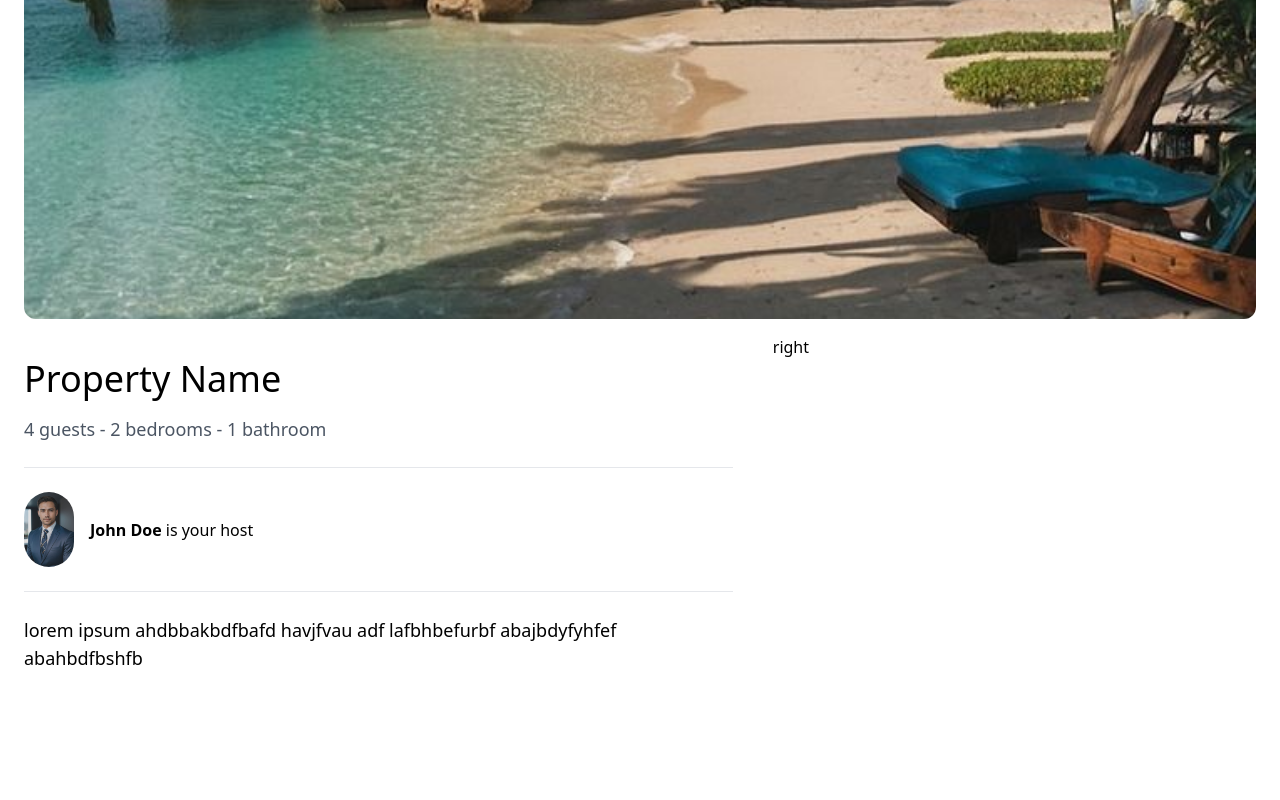
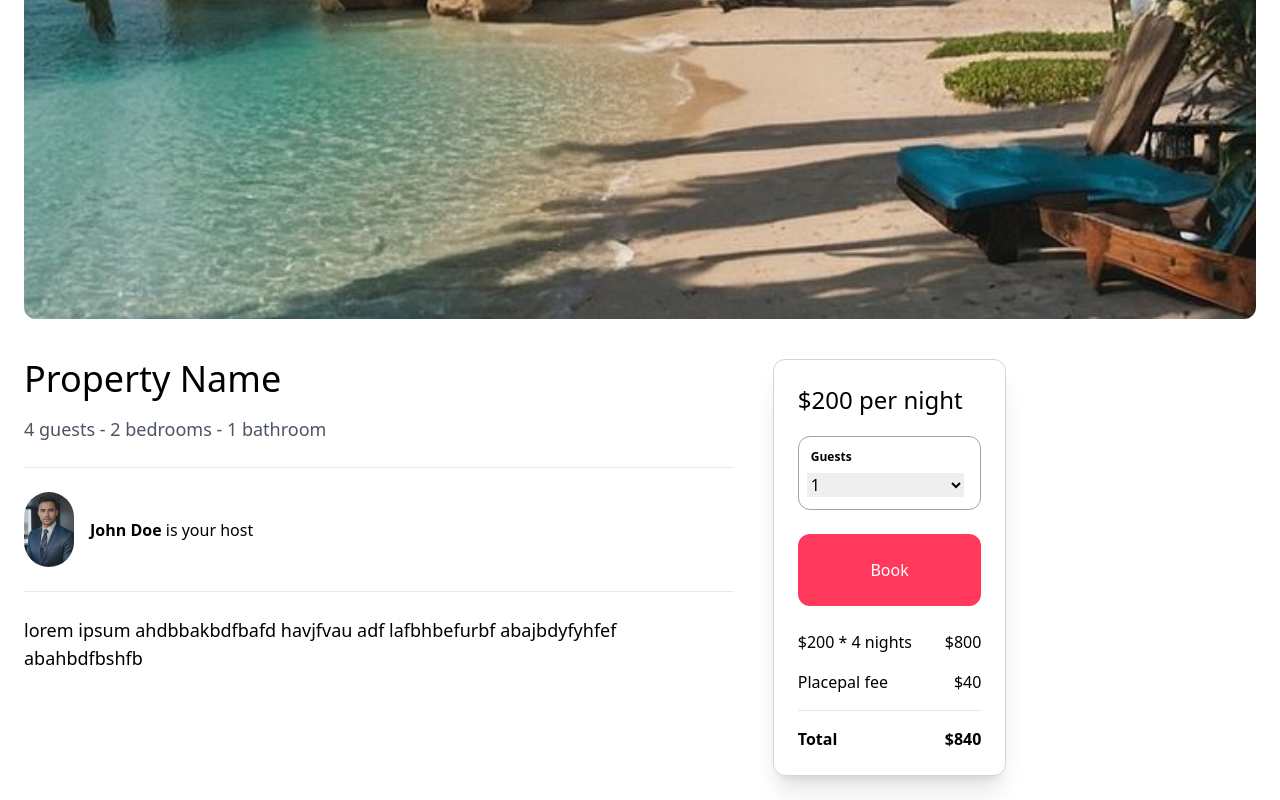
Before and after one commit to BabaMboga/PlacePal, a Next.js app in the folder placepal/: page /properties/1 in a window 1280 px wide. Shown: the part 321-1121 px from the top of the page. Before the commit the page ends 1017 px from the top, so only its background shows below. Built offline with nearby package versions, Linux system fonts and the light colour scheme.

Commit message:
Reservation Sidebar is finished

```diff
--- /dev/null
+++ b/placepal/app/components/properties/ReservationSidebar.tsx
@@ -0,0 +1,39 @@
+import React from 'react';
+
+const ReservationSidebar = () => {
+  return (
+    <aside className='mt-6 p-6 col-span-2 rounded-xl border border-gray-300 shadow-xl '>
+        <h2 className="mb-5 text-2xl">$200 per night</h2>
+        <div className="mb-6 p-3 border border-gray-400 rounded-xl">
+            <label className="mb-2 block font-bold text-xs"> Guests</label>
+            <select className="w-full -ml-1 text-xm">
+                <option>1</option>
+                <option>2</option>
+                <option>3</option>
+                <option>4</option>
+            </select>
+
+
+        </div>
+
+        <div className="w-full mb-6 py-6 text-center text-white bg-airbnb hover:bg-airbnb-dark rounded-xl">Book</div>
+        <div className="mb-4 flex justify-between align-center">
+            <p>$200 * 4 nights</p>
+            <p>$800</p>
+        </div>
+        <div className="mb-4 flex justify-between align-center">
+            <p>Placepal fee</p>
+            <p>$40</p>
+        </div>
+
+        <hr />
+        <div className="mt-4 flex justify-between align-center font-bold">
+            <p>Total</p>
+            <p>$840</p>
+        </div>
+
+    </aside>
+  )
+}
+
+export default ReservationSidebar;
--- a/placepal/app/properties/[id]/page.tsx
+++ b/placepal/app/properties/[id]/page.tsx
@@ -1,9 +1,10 @@
 import Image from "next/image";
+import ReservationSidebar from "@/app/components/properties/ReservationSidebar";
 
 const PropertyDetailPage = () => {
     return(
-        <main className="max-w-[1500px] mx-auto px-6">
-            <div className="w-full h-[64vh] overflow-hidden rounded-xl relative">
+        <main className="max-w-[1500px] mx-auto px-6 pb-6">
+            <div className="w-full h-[64vh] mb-4 overflow-hidden rounded-xl relative">
                 <Image
                     fill
                     src="/placepal-images/Beach-1.jpeg"
@@ -12,7 +13,7 @@
                 />
             </div>
 
-            <div className="mt-4 grid grid-cols-1 md:grid-cols-5 gap-4">
+            <div className=" grid grid-cols-1 md:grid-cols-5 gap-4">
                 <div className="py-6 pr-6 col-span-3">
                     <h1 className="mb-4 text-4xl"> Property Name</h1>
 
@@ -42,7 +43,7 @@
 
                 </div>
                 <div className="">
-                    right
+                    <ReservationSidebar />
                 </div>
             </div>
         </main>
```
